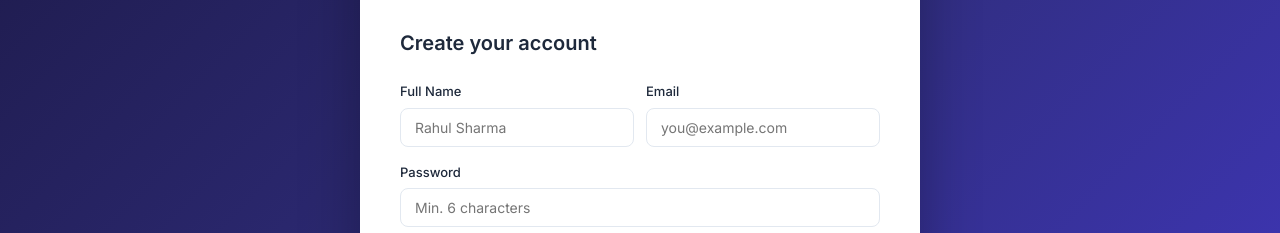
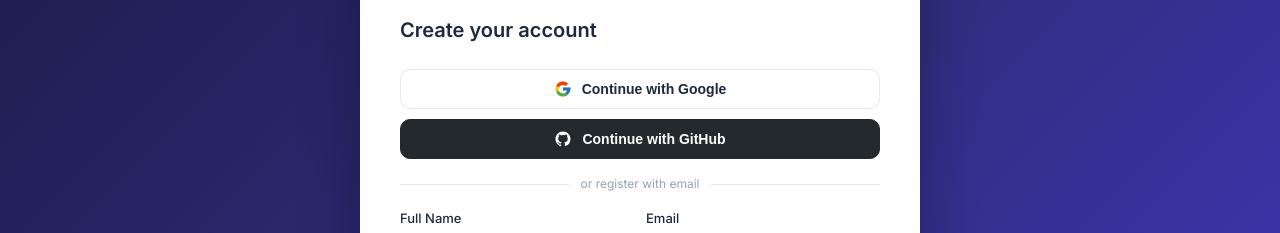
Before and after one commit to rishikakarla/Nextpath, a React (Vite) app: page /register in a window 1280 px wide. Shown: the part 144-377 px from the top of the page. Built offline with nearby package versions, Linux system fonts and the light colour scheme; no server answers; the database is empty.

Commit message:
Add Google and GitHub social login to Login and Register pages

```diff
--- a/src/firebase.js
+++ b/src/firebase.js
@@ -1,5 +1,5 @@
 import { initializeApp } from 'firebase/app'
-import { getAuth } from 'firebase/auth'
+import { getAuth, GoogleAuthProvider, GithubAuthProvider } from 'firebase/auth'
 import { getFirestore } from 'firebase/firestore'
 
 const firebaseConfig = {
@@ -15,3 +15,5 @@ const firebaseConfig = {
 const app = initializeApp(firebaseConfig)
 export const auth = getAuth(app)
 export const db = getFirestore(app)
+export const googleProvider = new GoogleAuthProvider()
+export const githubProvider = new GithubAuthProvider()
--- a/src/index.css
+++ b/src/index.css
@@ -2897,6 +2897,30 @@ nav { flex: 1; padding: 12px 0; }
 .auth-link a { color: var(--primary); font-weight: 500; text-decoration: none; }
 .auth-link a:hover { text-decoration: underline; }
 
+/* Social login buttons */
+.auth-social { display: flex; flex-direction: column; gap: 10px; margin-bottom: 4px; }
+.auth-social-btn {
+  display: flex; align-items: center; justify-content: center; gap: 10px;
+  width: 100%; padding: 10px 16px; border-radius: 10px;
+  border: 1.5px solid var(--border); background: var(--card);
+  color: var(--text); font-size: 14px; font-weight: 600;
+  cursor: pointer; transition: all .15s;
+}
+.auth-social-btn:hover:not(:disabled) { border-color: #94a3b8; background: var(--bg); box-shadow: 0 2px 8px rgba(0,0,0,.07); }
+.auth-social-btn:disabled { opacity: .6; cursor: not-allowed; }
+.auth-social-btn--github { background: #24292e; color: #fff; border-color: #24292e; }
+.auth-social-btn--github:hover:not(:disabled) { background: #1a1f24; border-color: #1a1f24; }
+
+/* Divider */
+.auth-divider {
+  display: flex; align-items: center; gap: 12px;
+  margin: 16px 0; color: var(--text-muted); font-size: 12px;
+}
+.auth-divider::before, .auth-divider::after {
+  content: ''; flex: 1; height: 1px; background: var(--border);
+}
+.auth-divider span { white-space: nowrap; }
+
 .alert {
   padding: 12px 16px;
   border-radius: var(--radius);
--- a/src/pages/Login.jsx
+++ b/src/pages/Login.jsx
@@ -2,12 +2,32 @@ import { useState } from 'react'
 import { Link, useNavigate } from 'react-router-dom'
 import { useApp } from '../context/AppContext'
 
+function GoogleIcon() {
+  return (
+    <svg width="18" height="18" viewBox="0 0 48 48">
+      <path fill="#FFC107" d="M43.6 20.1H42V20H24v8h11.3C33.6 32.7 29.2 36 24 36c-6.6 0-12-5.4-12-12s5.4-12 12-12c3.1 0 5.8 1.1 7.9 3l5.7-5.7C34.1 6.5 29.3 4 24 4 12.9 4 4 12.9 4 24s8.9 20 20 20 20-8.9 20-20c0-1.3-.1-2.6-.4-3.9z"/>
+      <path fill="#FF3D00" d="M6.3 14.7l6.6 4.8C14.7 16.1 19 13 24 13c3.1 0 5.8 1.1 7.9 3l5.7-5.7C34.1 6.5 29.3 4 24 4 16.3 4 9.7 8.3 6.3 14.7z"/>
+      <path fill="#4CAF50" d="M24 44c5.2 0 9.9-2 13.4-5.2l-6.2-5.2C29.2 35.3 26.7 36 24 36c-5.2 0-9.5-3.3-11.2-7.9l-6.5 5C9.5 39.5 16.2 44 24 44z"/>
+      <path fill="#1976D2" d="M43.6 20.1H42V20H24v8h11.3c-.8 2.3-2.4 4.2-4.4 5.6l6.2 5.2C36.9 37.3 44 32 44 24c0-1.3-.1-2.6-.4-3.9z"/>
+    </svg>
+  )
+}
+
+function GithubIcon() {
+  return (
+    <svg width="18" height="18" viewBox="0 0 24 24" fill="currentColor">
+      <path d="M12 2C6.48 2 2 6.48 2 12c0 4.42 2.87 8.17 6.84 9.5.5.09.66-.22.66-.48v-1.7c-2.78.6-3.37-1.34-3.37-1.34-.46-1.16-1.11-1.47-1.11-1.47-.91-.62.07-.61.07-.61 1 .07 1.53 1.03 1.53 1.03.89 1.52 2.34 1.08 2.91.83.09-.65.35-1.08.63-1.33-2.22-.25-4.55-1.11-4.55-4.94 0-1.09.39-1.98 1.03-2.68-.1-.25-.45-1.27.1-2.64 0 0 .84-.27 2.75 1.02A9.56 9.56 0 0 1 12 6.8c.85 0 1.71.11 2.51.33 1.91-1.29 2.75-1.02 2.75-1.02.55 1.37.2 2.39.1 2.64.64.7 1.03 1.59 1.03 2.68 0 3.84-2.34 4.68-4.57 4.93.36.31.68.92.68 1.85v2.74c0 .27.16.58.67.48A10.01 10.01 0 0 0 22 12c0-5.52-4.48-10-10-10z"/>
+    </svg>
+  )
+}
+
 export default function Login() {
-  const { login } = useApp()
+  const { login, loginWithGoogle, loginWithGithub } = useApp()
   const navigate = useNavigate()
   const [form, setForm] = useState({ email: '', password: '' })
   const [error, setError] = useState('')
   const [loading, setLoading] = useState(false)
+  const [socialLoading, setSocialLoading] = useState('')
 
   const handle = async (e) => {
     e.preventDefault()
@@ -29,6 +49,24 @@ export default function Login() {
     }
   }
 
+  const handleSocial = async (provider, label) => {
+    setError('')
+    setSocialLoading(label)
+    try {
+      const fn = provider === 'google' ? loginWithGoogle : loginWithGithub
+      const { isNewUser } = await fn()
+      navigate(isNewUser ? '/assessment' : '/dashboard')
+    } catch (err) {
+      if (err.code !== 'auth/popup-closed-by-user') {
+        setError(err.code === 'auth/account-exists-with-different-credential'
+          ? 'An account already exists with a different sign-in method.'
+          : `${label} sign-in failed. Please try again.`)
+      }
+    } finally {
+      setSocialLoading('')
+    }
+  }
+
   return (
     <div className="auth-page">
       <div className="auth-card">
@@ -40,6 +78,28 @@ export default function Login() {
         <h2 className="auth-title">Welcome back</h2>
 
         {error && <div className="alert alert-error">{error}</div>}
+
+        {/* Social login */}
+        <div className="auth-social">
+          <button
+            className="auth-social-btn"
+            onClick={() => handleSocial('google', 'Google')}
+            disabled={!!socialLoading || loading}
+          >
+            <GoogleIcon />
+            {socialLoading === 'Google' ? 'Signing in…' : 'Continue with Google'}
+          </button>
+          <button
+            className="auth-social-btn auth-social-btn--github"
+            onClick={() => handleSocial('github', 'GitHub')}
+            disabled={!!socialLoading || loading}
+          >
+            <GithubIcon />
+            {socialLoading === 'GitHub' ? 'Signing in…' : 'Continue with GitHub'}
+          </button>
+        </div>
+
+        <div className="auth-divider"><span>or sign in with email</span></div>
 
         <form onSubmit={handle}>
           <div className="form-group">
@@ -60,7 +120,7 @@ export default function Login() {
               onChange={e => setForm(f => ({ ...f, password: e.target.value }))}
             />
           </div>
-          <button type="submit" className="btn btn-primary btn-full btn-lg" style={{ marginTop: 8 }} disabled={loading}>
+          <button type="submit" className="btn btn-primary btn-full btn-lg" style={{ marginTop: 8 }} disabled={loading || !!socialLoading}>
             {loading ? 'Signing in...' : 'Sign In'}
           </button>
         </form>
--- a/src/pages/Register.jsx
+++ b/src/pages/Register.jsx
@@ -1,13 +1,32 @@
 import { useState } from 'react'
 import { Link, useNavigate } from 'react-router-dom'
 import { useApp } from '../context/AppContext'
+
+function GoogleIcon() {
+  return (
+    <svg width="18" height="18" viewBox="0 0 48 48">
+      <path fill="#FFC107" d="M43.6 20.1H42V20H24v8h11.3C33.6 32.7 29.2 36 24 36c-6.6 0-12-5.4-12-12s5.4-12 12-12c3.1 0 5.8 1.1 7.9 3l5.7-5.7C34.1 6.5 29.3 4 24 4 12.9 4 4 12.9 4 24s8.9 20 20 20 20-8.9 20-20c0-1.3-.1-2.6-.4-3.9z"/>
+      <path fill="#FF3D00" d="M6.3 14.7l6.6 4.8C14.7 16.1 19 13 24 13c3.1 0 5.8 1.1 7.9 3l5.7-5.7C34.1 6.5 29.3 4 24 4 16.3 4 9.7 8.3 6.3 14.7z"/>
+      <path fill="#4CAF50" d="M24 44c5.2 0 9.9-2 13.4-5.2l-6.2-5.2C29.2 35.3 26.7 36 24 36c-5.2 0-9.5-3.3-11.2-7.9l-6.5 5C9.5 39.5 16.2 44 24 44z"/>
+      <path fill="#1976D2" d="M43.6 20.1H42V20H24v8h11.3c-.8 2.3-2.4 4.2-4.4 5.6l6.2 5.2C36.9 37.3 44 32 44 24c0-1.3-.1-2.6-.4-3.9z"/>
+    </svg>
+  )
+}
+
+function GithubIcon() {
+  return (
+    <svg width="18" height="18" viewBox="0 0 24 24" fill="currentColor">
+      <path d="M12 2C6.48 2 2 6.48 2 12c0 4.42 2.87 8.17 6.84 9.5.5.09.66-.22.66-.48v-1.7c-2.78.6-3.37-1.34-3.37-1.34-.46-1.16-1.11-1.47-1.11-1.47-.91-.62.07-.61.07-.61 1 .07 1.53 1.03 1.53 1.03.89 1.52 2.34 1.08 2.91.83.09-.65.35-1.08.63-1.33-2.22-.25-4.55-1.11-4.55-4.94 0-1.09.39-1.98 1.03-2.68-.1-.25-.45-1.27.1-2.64 0 0 .84-.27 2.75 1.02A9.56 9.56 0 0 1 12 6.8c.85 0 1.71.11 2.51.33 1.91-1.29 2.75-1.02 2.75-1.02.55 1.37.2 2.39.1 2.64.64.7 1.03 1.59 1.03 2.68 0 3.84-2.34 4.68-4.57 4.93.36.31.68.92.68 1.85v2.74c0 .27.16.58.67.48A10.01 10.01 0 0 0 22 12c0-5.52-4.48-10-10-10z"/>
+    </svg>
+  )
+}
 
 const YEARS = ['1st Year', '2nd Year', '3rd Year', '4th Year']
 const BRANCHES = ['Computer Science', 'Information Technology', 'ECE', 'EEE', 'Mechanical', 'Civil', 'Other']
 const GOALS = ['Product Company (FAANG/Unicorn)', 'Service Company (TCS/Infosys/Wipro)', 'Startup', 'Higher Studies']
 
 export default function Register() {
-  const { register } = useApp()
+  const { register, loginWithGoogle, loginWithGithub } = useApp()
   const navigate = useNavigate()
   const [form, setForm] = useState({
     name: '', email: '', password: '', college: '',
@@ -16,6 +35,25 @@ export default function Register() {
   const [errors, setErrors] = useState({})
   const [serverError, setServerError] = useState('')
   const [loading, setLoading] = useState(false)
+  const [socialLoading, setSocialLoading] = useState('')
+
+  const handleSocial = async (provider, label) => {
+    setServerError('')
+    setSocialLoading(label)
+    try {
+      const fn = provider === 'google' ? loginWithGoogle : loginWithGithub
+      const { isNewUser } = await fn()
+      navigate(isNewUser ? '/assessment' : '/dashboard')
+    } catch (err) {
+      if (err.code !== 'auth/popup-closed-by-user') {
+        setServerError(err.code === 'auth/account-exists-with-different-credential'
+          ? 'An account already exists with a different sign-in method.'
+          : `${label} sign-up failed. Please try again.`)
+      }
+    } finally {
+      setSocialLoading('')
+    }
+  }
 
   const set = (k, v) => setForm(f => ({ ...f, [k]: v }))
 
@@ -63,6 +101,30 @@ export default function Register() {
         <h2 className="auth-title">Create your account</h2>
 
         {serverError && <div className="alert alert-error">{serverError}</div>}
+
+        {/* Social signup */}
+        <div className="auth-social">
+          <button
+            type="button"
+            className="auth-social-btn"
+            onClick={() => handleSocial('google', 'Google')}
+            disabled={!!socialLoading || loading}
+          >
+            <GoogleIcon />
+            {socialLoading === 'Google' ? 'Signing up…' : 'Continue with Google'}
+          </button>
+          <button
+            type="button"
+            className="auth-social-btn auth-social-btn--github"
+            onClick={() => handleSocial('github', 'GitHub')}
+            disabled={!!socialLoading || loading}
+          >
+            <GithubIcon />
+            {socialLoading === 'GitHub' ? 'Signing up…' : 'Continue with GitHub'}
+          </button>
+        </div>
+
+        <div className="auth-divider"><span>or register with email</span></div>
 
         <form onSubmit={handle}>
           <div className="form-row">
```
Also changed, not shown: src/context/AppContext.jsx (+38 -2 lines).
